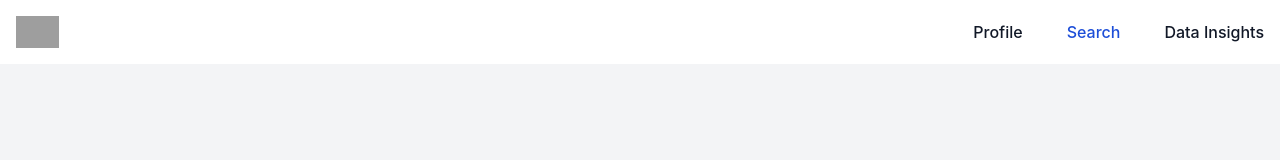
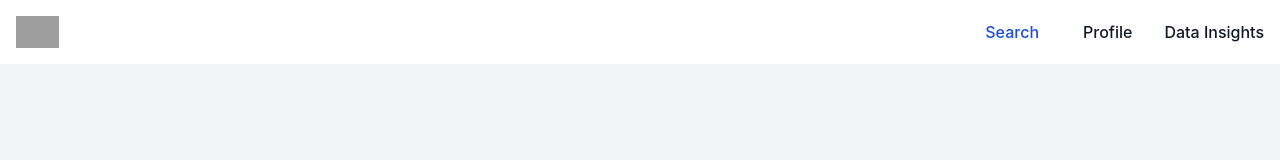
Before and after one commit to cfgcolumbus24/Team-21, a React (Vite) app in the folder frontend/: page / in a window 1280 px wide. Shown: the top 160 px of the page. Built offline with nearby package versions, Linux system fonts and the light colour scheme; no server answers; grey boxes are pictures that could not be loaded.

Commit message:
small change

```diff
--- a/frontend/src/components/NavBar.jsx
+++ b/frontend/src/components/NavBar.jsx
@@ -12,10 +12,10 @@ const NavBar = () => {
                 <div className="hidden w-full md:block md:w-auto" id="navbar-default">
                     <ul className="font-medium flex flex-col p-4 md:p-0 mt-4 border border-gray-100 rounded-lg bg-gray-50 md:flex-row md:space-x-8 rtl:space-x-reverse md:mt-0 md:border-0 md:bg-white dark:bg-gray-800 md:dark:bg-gray-900 dark:border-gray-700">
         <li>
-                            <NavLink to="/profile" className={({ isActive }) => isActive ? "py-2 px-3 text-white bg-blue-700 rounded md:bg-transparent md:text-blue-700 dark:text-white" : "block py-2 px-3 text-gray-900 rounded hover:bg-gray-100 md:hover:bg-transparent md:border-0 md:hover:text-blue-700 md:p-0 dark:text-white md:dark:hover:text-blue-500 dark:hover:bg-gray-700 dark:hover:text-white md:dark:hover:bg-transparent"}>Profile</NavLink>
+                            <NavLink to="/" className={({ isActive }) => isActive ? "py-2 px-3 text-white bg-blue-700 rounded md:bg-transparent md:text-blue-700 dark:text-white" : "block py-2 px-3 text-gray-900 rounded hover:bg-gray-100 md:hover:bg-transparent md:border-0 md:hover:text-blue-700 md:p-0 dark:text-white md:dark:hover:text-blue-500 dark:hover:bg-gray-700 dark:hover:text-white md:dark:hover:bg-transparent"}>Search</NavLink>
         </li>
         <li>
-                            <NavLink to="/" className={({ isActive }) => isActive ? "py-2 px-3 text-white bg-blue-700 rounded md:bg-transparent md:text-blue-700 dark:text-white" : "block py-2 px-3 text-gray-900 rounded hover:bg-gray-100 md:hover:bg-transparent md:border-0 md:hover:text-blue-700 md:p-0 dark:text-white md:dark:hover:text-blue-500 dark:hover:bg-gray-700 dark:hover:text-white md:dark:hover:bg-transparent"}>Search</NavLink>
+                            <NavLink to="/profile" className={({ isActive }) => isActive ? "py-2 px-3 text-white bg-blue-700 rounded md:bg-transparent md:text-blue-700 dark:text-white" : "block py-2 px-3 text-gray-900 rounded hover:bg-gray-100 md:hover:bg-transparent md:border-0 md:hover:text-blue-700 md:p-0 dark:text-white md:dark:hover:text-blue-500 dark:hover:bg-gray-700 dark:hover:text-white md:dark:hover:bg-transparent"}>Profile</NavLink>
         </li>
         <li>
                             <NavLink to="/data" className={({ isActive }) => isActive ? "py-2 px-3 text-white bg-blue-700 rounded md:bg-transparent md:text-blue-700 dark:text-white" : "block py-2 px-3 text-gray-900 rounded hover:bg-gray-100 md:hover:bg-transparent md:border-0 md:hover:text-blue-700 md:p-0 dark:text-white md:dark:hover:text-blue-500 dark:hover:bg-gray-700 dark:hover:text-white md:dark:hover:bg-transparent"}>Data Insights</NavLink>
```
